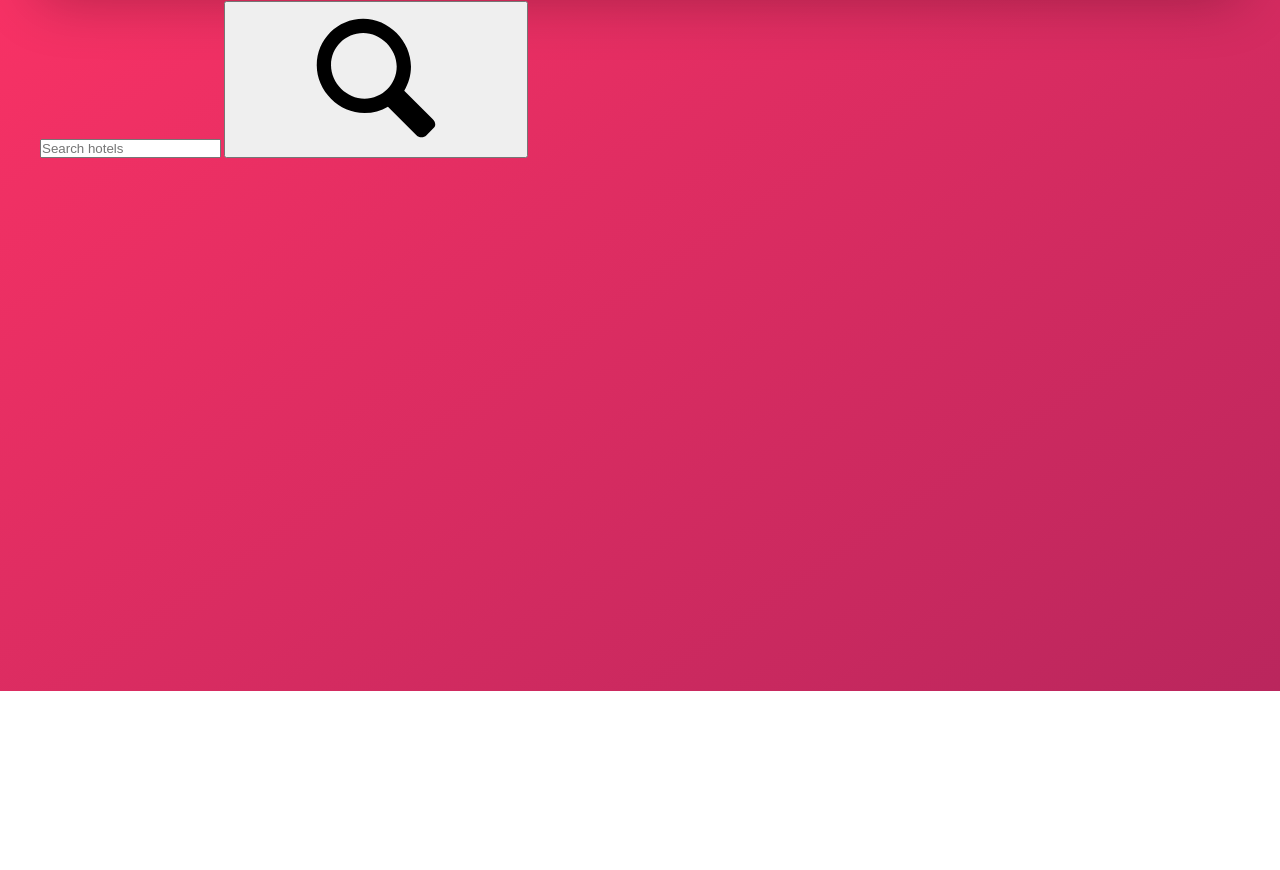
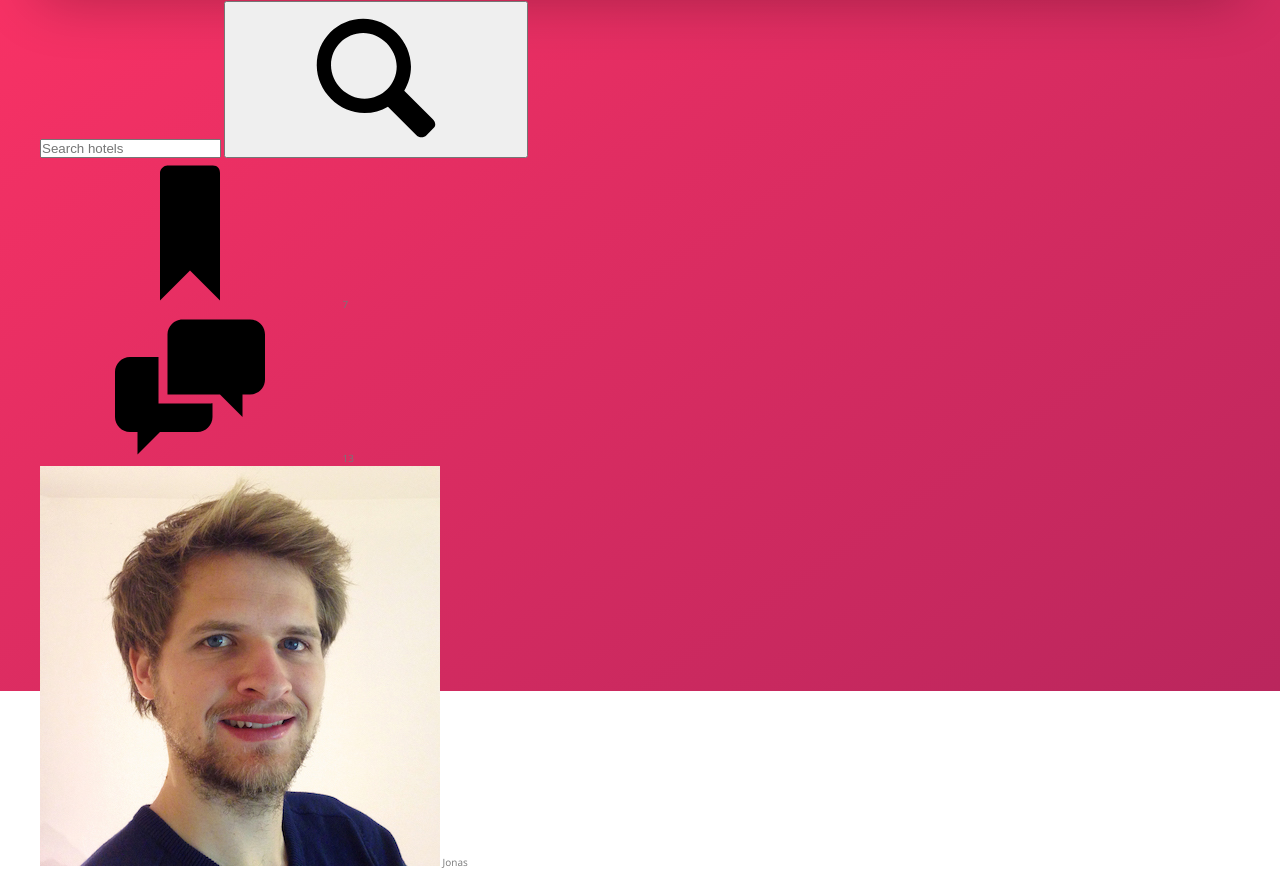
Before and after one commit to rchen1996/Trillo, a website: page index.html in a window 1280 px wide. Shown: the part 189-1059 px from the top of the page. Before the commit the page ends 880 px from the top, so only its background shows below. Drawn offline with nearby package versions, Linux system fonts and the light colour scheme; files that its build step writes are made by us from their sources.

Commit message:
add markup for user nav section in header

```diff
--- a/index.html
+++ b/index.html
@@ -30,6 +30,31 @@
             </svg>
           </button>
         </form>
+
+        <nav class="user-nav">
+          <div class="user-nav__icon-box">
+            <svg class="user-nav__icon">
+              <use xlink:href="img/sprite.svg#icon-bookmark" />
+            </svg>
+            <span class="user-nav__notification">7</span>
+          </div>
+
+          <div class="user-nav__icon-box">
+            <svg class="user-nav__icon">
+              <use xlink:href="img/sprite.svg#icon-chat" />
+            </svg>
+            <span class="user-nav__notification">13</span>
+          </div>
+
+          <div class="user-nav__user">
+            <img
+              src="img/user.jpg"
+              alt="User photo"
+              class="user-nav__user-photo"
+            />
+            <span class="user-nav__user-name">Jonas</span>
+          </div>
+        </nav>
       </header>
       <div class="content">
         <nav class="sidebar">Navigation</nav>
```
